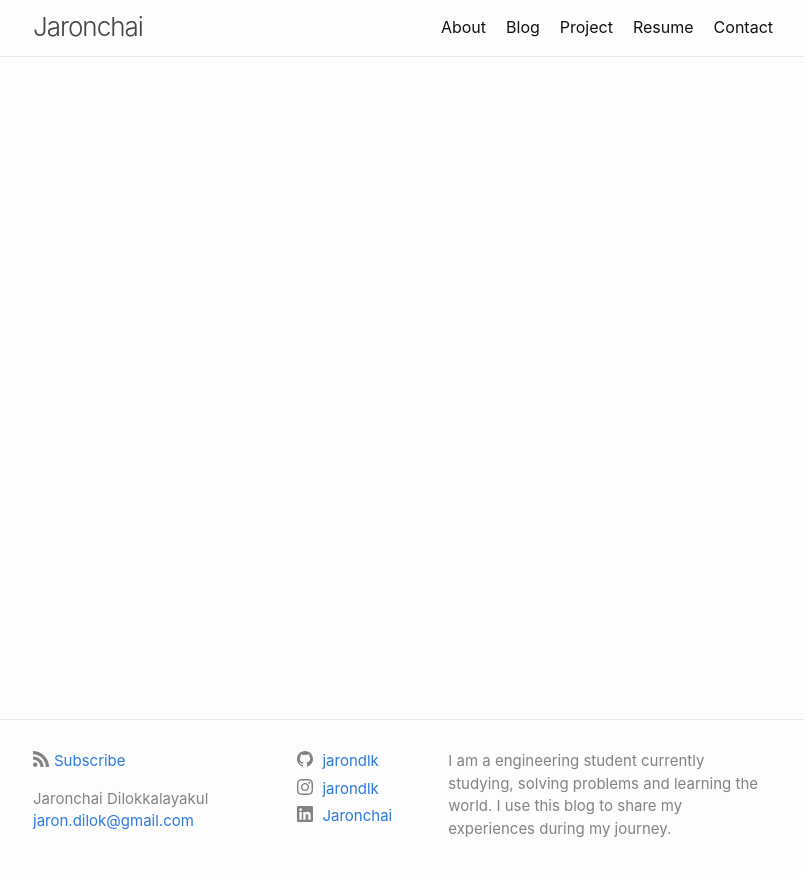
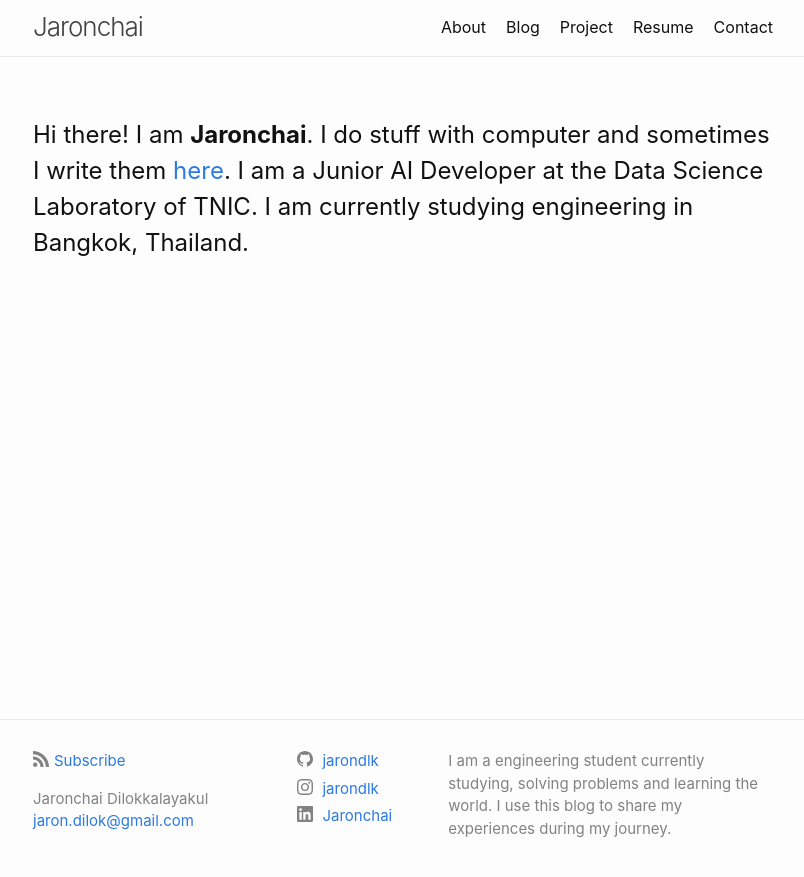
Before and after one commit to jarondlk/jaronchai-blog, a Jekyll site: the page built from index.markdown, in a window 1280 px wide. Shown: the top 877 px of the page, without its empty margins (237-1041 px from the left). Built offline with Jekyll 4.4.1, drawn with Linux system fonts in a browser that asks for light colours.

Commit message:
Update index

```diff
--- a/index.markdown
+++ b/index.markdown
@@ -4,3 +4,7 @@
 
 layout: page
 ---
+
+# Hi there! I am **Jaronchai**. I do stuff with computer and sometimes I write them [here][blog]. I am a Junior AI Developer at the Data Science Laboratory of TNIC. I am currently studying engineering in Bangkok, Thailand.
+
+[blog]: blog/
```
